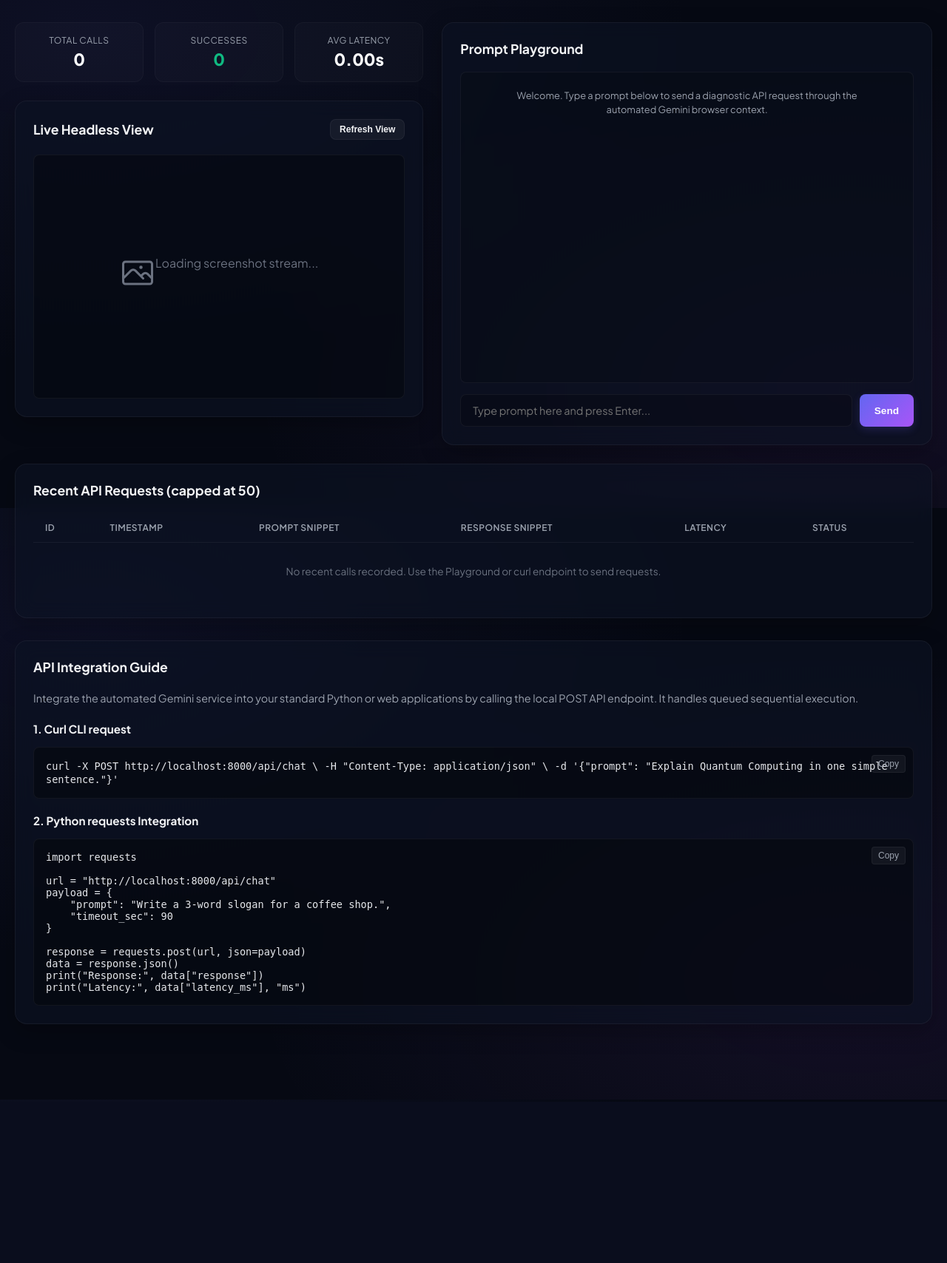
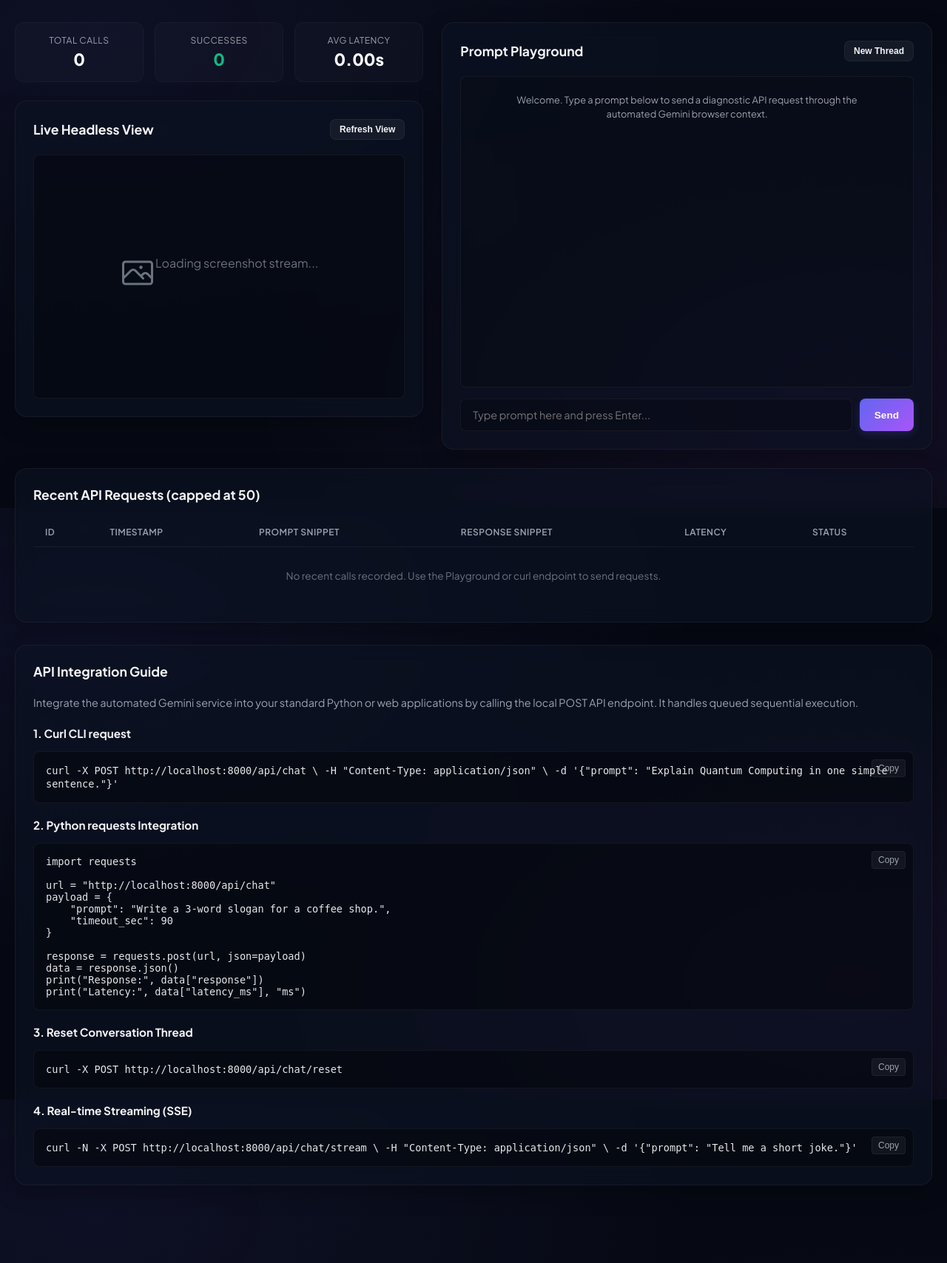
Before and after one commit to AdityaTummuri/web2api, a FastAPI app: page / in a window 1280 px wide. Shown: the part 113-1821 px from the top of the page at 74% size. Before the commit the page ends 1511 px from the top, so only its background shows below. Run offline with FastAPI, Linux system fonts and the light colour scheme; data that the repository does not hold is empty.

Commit message:
feat: add real-time streaming SSE, chat reset endpoint, ask-gemini.sh CLI helper, and dashboard updates

```diff
--- a/server.py
+++ b/server.py
@@ -7,7 +7,7 @@ from contextlib import asynccontextmanager
 from typing import Dict, List, Any
 
 from fastapi import FastAPI, HTTPException, Request, status
-from fastapi.responses import HTMLResponse, JSONResponse
+from fastapi.responses import HTMLResponse, JSONResponse, StreamingResponse
 from fastapi.templating import Jinja2Templates
 from pydantic import BaseModel, Field
 
@@ -194,6 +194,50 @@ async def reconnect_browser():
             detail=f"Failed to trigger reconnect: {e}"
         )
 
+# Reset Conversation Thread Endpoint
+@app.post("/api/chat/reset")
+async def reset_chat():
+    if not manager.is_connected:
+        raise HTTPException(
+            status_code=status.HTTP_503_SERVICE_UNAVAILABLE,
+            detail="Browser session is not connected."
+        )
+    try:
+        await manager.new_chat()
+        return {"status": "New conversation thread initialized successfully."}
+    except Exception as e:
+        raise HTTPException(
+            status_code=status.HTTP_500_INTERNAL_SERVER_ERROR,
+            detail=f"Failed to reset conversation thread: {e}"
+        )
+
+# Streaming Chat Endpoint (Server-Sent Events / Chunked)
+@app.post("/api/chat/stream")
+async def chat_stream_endpoint(payload: ChatRequest):
+    if not manager.is_connected:
+        raise HTTPException(
+            status_code=status.HTTP_503_SERVICE_UNAVAILABLE,
+            detail="Browser session is not connected."
+        )
+
+    async def event_generator():
+        start_time = time.time()
+        full_text = ""
+        try:
+            async for chunk in manager.send_prompt_stream(payload.prompt, payload.timeout_sec):
+                full_text += chunk
+                yield f"data: {chunk}\n\n"
+            elapsed_ms = (time.time() - start_time) * 1000
+            add_log(payload.prompt, full_text, elapsed_ms, "Success")
+            yield "data: [DONE]\n\n"
+        except Exception as e:
+            elapsed_ms = (time.time() - start_time) * 1000
+            add_log(payload.prompt, str(e), elapsed_ms, "System Error")
+            yield f"data: [ERROR: {str(e)}]\n\n"
+
+    return StreamingResponse(event_generator(), media_type="text/event-stream")
+
+
 if __name__ == "__main__":
     import uvicorn
     print(f"Starting Web2API Server on http://{HOST}:{PORT}...")
--- a/session_manager.py
+++ b/session_manager.py
@@ -27,6 +27,7 @@ class GeminiSessionManager:
         self.SEND_BUTTON_SELECTOR = 'button[aria-label*="Send" i], button[aria-label*="send" i], button:has-text("Send"), button.send-button'
         self.STOP_BUTTON_SELECTOR = 'button[aria-label*="Stop" i], button[aria-label*="stop" i]'
         self.MESSAGE_SELECTORS = ['message-content', '[class*="message-content"]', '.message-content', 'article']
+        self.NEW_CHAT_SELECTOR = 'a[href*="/app"], button[aria-label*="New chat" i], button[aria-label*="Reset" i], [data-test-id="new-chat-button"]'
 
     async def start(self):
         """Launches the persistent Playwright browser context."""
@@ -239,6 +240,108 @@ class GeminiSessionManager:
             self.status = "Connected & Ready"
             return last_text
 
+    async def new_chat(self) -> bool:
+        """Resets the conversation context by navigating to a fresh chat thread."""
+        async with self.lock:
+            self.last_activity = datetime.now()
+            await self.check_and_recover()
+
+            try:
+                self.status = "Resetting conversation..."
+                # Try clicking new chat button if available, otherwise navigate to /app
+                new_btn = self.page.locator(self.NEW_CHAT_SELECTOR).first
+                if await new_btn.is_visible():
+                    await new_btn.click()
+                    await asyncio.sleep(1.0)
+                else:
+                    await self.page.goto("https://gemini.google.com/app", timeout=30000)
+
+                await self.verify_authentication()
+                self.status = "Connected & Ready"
+                print("[INFO] Started new chat thread successfully.")
+                return True
+            except Exception as e:
+                print(f"[ERROR] Failed to reset chat thread: {e}")
+                self.status = "Connected & Ready"
+                raise e
+
+    async def send_prompt_stream(self, prompt_text: str, timeout_sec: int = 90):
+        """Yields streaming response text tokens asynchronously as they stabilize."""
+        async with self.lock:
+            self.last_activity = datetime.now()
+            await self.check_and_recover()
+            await self.verify_authentication()
+
+            initial_count = 0
+            for selector in self.MESSAGE_SELECTORS:
+                cnt = await self.page.locator(selector).count()
+                if cnt > initial_count:
+                    initial_count = cnt
+
+            self.status = "Sending prompt..."
+            input_box = self.page.locator(self.INPUT_SELECTOR).first
+            await input_box.focus()
+            await input_box.fill(prompt_text)
+            await asyncio.sleep(0.2)
+
+            sent = False
+            send_btn = self.page.locator(self.SEND_BUTTON_SELECTOR).first
+            if await send_btn.is_visible() and await send_btn.is_enabled():
+                try:
+                    await send_btn.click()
+                    sent = True
+                except Exception:
+                    pass
+            if not sent:
+                await input_box.press("Enter")
+
+            self.status = "Generating response..."
+
+            target_locator = None
+            for _ in range(20):
+                for selector in self.MESSAGE_SELECTORS:
+                    cnt = await self.page.locator(selector).count()
+                    if cnt > initial_count:
+                        target_locator = self.page.locator(selector).nth(initial_count)
+                        break
+                if target_locator:
+                    break
+                await asyncio.sleep(0.5)
+
+            if not target_locator:
+                self.status = "Error: Timeout"
+                raise TimeoutError("Timeout waiting for Gemini to start responding.")
+
+            last_text = ""
+            stable_count = 0
+            check_interval = 0.4
+            max_checks = int(timeout_sec / check_interval)
+
+            for i in range(max_checks):
+                current_text = await target_locator.inner_text()
+                current_text = current_text.strip()
+
+                stop_btn = self.page.locator(self.STOP_BUTTON_SELECTOR).first
+                stop_visible = await stop_btn.is_visible() if stop_btn else False
+
+                if len(current_text) > len(last_text):
+                    delta = current_text[len(last_text):]
+                    yield delta
+                    stable_count = 0
+                elif len(current_text) > 0 and current_text == last_text:
+                    stable_count += 1
+                else:
+                    stable_count = 0
+
+                last_text = current_text
+
+                if len(current_text) > 0 and stable_count >= 3 and not stop_visible:
+                    break
+
+                await asyncio.sleep(check_interval)
+
+            self.status = "Connected & Ready"
+
     async def take_screenshot_base64(self) -> str:
         """Captures a PNG screenshot of the current page and returns it as a Base64 string."""
         if not self.page or self.page.is_closed():
--- a/templates/index.html
+++ b/templates/index.html
@@ -513,7 +513,12 @@
             <!-- Right Column: Interactive Test Playground -->
             <div class="right-col">
                 <div class="card" style="height: calc(100% - 25px);">
-                    <div class="card-title">Prompt Playground</div>
+                    <div class="card-title">
+                        <span>Prompt Playground</span>
+                        <button class="btn btn-secondary" style="padding: 6px 12px; font-size: 0.75rem;" onclick="resetThread()" id="reset-thread-btn">
+                            New Thread
+                        </button>
+                    </div>
                     <div class="playground-container">
                         <div class="chat-history" id="chat-history">
                             <div class="chat-bubble system">Welcome. Type a prompt below to send a diagnostic API request through the automated Gemini browser context.</div>
@@ -586,6 +591,20 @@ response = requests.post(url, json=payload)
 data = response.json()
 print("Response:", data["response"])
 print("Latency:", data["latency_ms"], "ms")</code></pre>
+            </div>
+
+            <h4 style="font-size: 0.95rem; margin-top: 20px; font-weight: 700;">3. Reset Conversation Thread</h4>
+            <div class="code-block">
+                <button onclick="copyCode(this)">Copy</button>
+                <code id="code-reset">curl -X POST http://localhost:8000/api/chat/reset</code>
+            </div>
+
+            <h4 style="font-size: 0.95rem; margin-top: 20px; font-weight: 700;">4. Real-time Streaming (SSE)</h4>
+            <div class="code-block">
+                <button onclick="copyCode(this)">Copy</button>
+                <code id="code-stream">curl -N -X POST http://localhost:8000/api/chat/stream \
+  -H "Content-Type: application/json" \
+  -d '{"prompt": "Tell me a short joke."}'</code>
             </div>
         </div>
     </div>
@@ -696,6 +715,28 @@ print("Latency:", data["latency_ms"], "ms")</code></pre>
             }
         }
 
+        async function resetThread() {
+            const btn = document.getElementById("reset-thread-btn");
+            btn.disabled = true;
+            btn.textContent = "Resetting...";
+            try {
+                const res = await fetch("/api/chat/reset", { method: "POST" });
+                const data = await res.json();
+                if (res.ok) {
+                    const history = document.getElementById("chat-history");
+                    history.innerHTML = `<div class="chat-bubble system">Conversation thread reset. Fresh chat started.</div>`;
+                    refreshScreenshot();
+                } else {
+                    alert("Reset failed: " + (data.detail || "Unknown error"));
+                }
+            } catch (err) {
+                alert("Reset failed: " + err);
+            } finally {
+                btn.disabled = false;
+                btn.textContent = "New Thread";
+            }
+        }
+
         async function sendPlaygroundChat() {
             const input = document.getElementById("chat-input");
             const prompt = input.value.strip ? input.value.strip() : input.value.trim();
```
Also changed, not shown: README.md, 1 other file.
